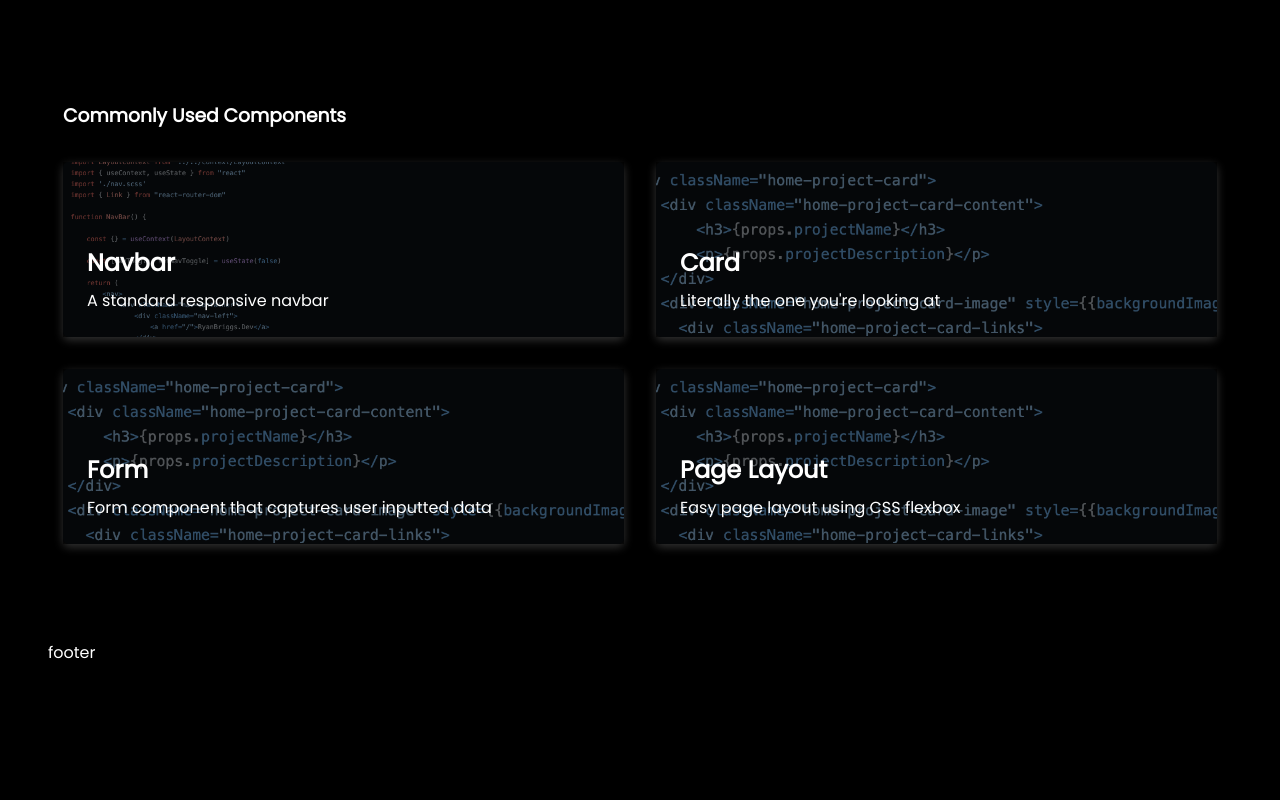
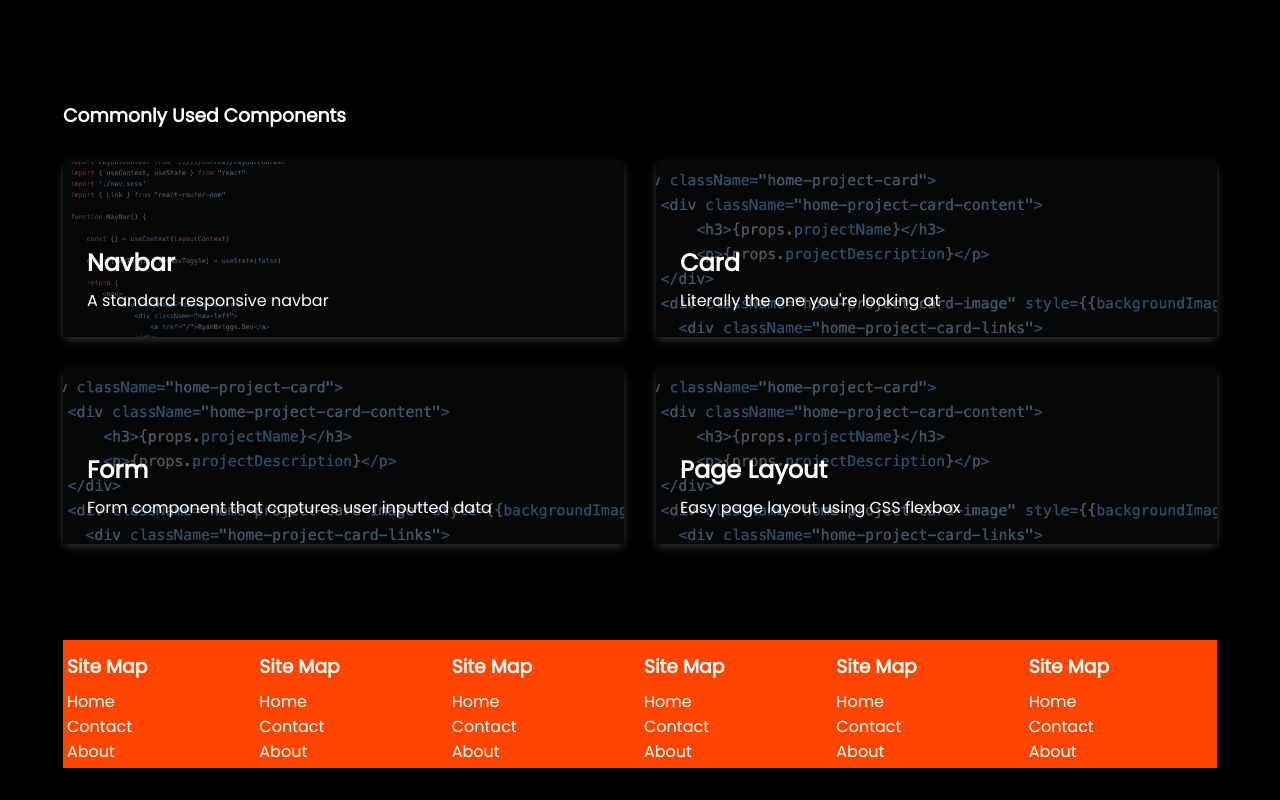
Before and after one commit to RyanBriggsDev/next-components, a Next.js app: page / in a window 1280 px wide. Shown: the part 357-1157 px from the top of the page. Before the commit the page ends 1054 px from the top, so only its background shows below. Built offline with nearby package versions, Linux system fonts and the light colour scheme.

Commit message:
footer layout

```diff
--- a/src/components/Footer.jsx
+++ b/src/components/Footer.jsx
@@ -2,8 +2,13 @@ import FooterSection from "./FooterSection"
 
 function Footer() {
   return (
-    <footer>
-      <div className="content">
+    <footer className="content">
+      <div className="footer grid-6-col">
+        <FooterSection />
+        <FooterSection />
+        <FooterSection />
+        <FooterSection />
+        <FooterSection />
         <FooterSection />
       </div>
     </footer>
--- a/src/components/FooterSection.jsx
+++ b/src/components/FooterSection.jsx
@@ -1,11 +1,15 @@
-
+import Link from "next/link"
 
 function FooterSection() {
+
   return (
     <div className="footer-section">
         <div className="footer-section-container">
             <div className="footer-section-content">
-                footer
+                <h3>Site Map</h3>
+                <Link className='block' href={'/'}>Home</Link>
+                <Link className='block' href={'/contact'}>Contact</Link>
+                <Link className='block' href={'/about'}>About</Link>
             </div>
         </div>
     </div>
--- a/src/styles/footer.css
+++ b/src/styles/footer.css
@@ -1,4 +1,9 @@
-footer {
+.footer {
     width: 100%;
     padding: 2rem 0;
 }
+
+.footer-section {
+    padding: 0.25em;
+    background-color: orangered;
+}
--- a/src/styles/global.css
+++ b/src/styles/global.css
@@ -112,6 +112,10 @@ body {
         display: flex;
     }
 
+    .block {
+        display: block;
+    }
+
     .flex-start-end {
         justify-content: flex-end;
         align-items: flex-start;
```
